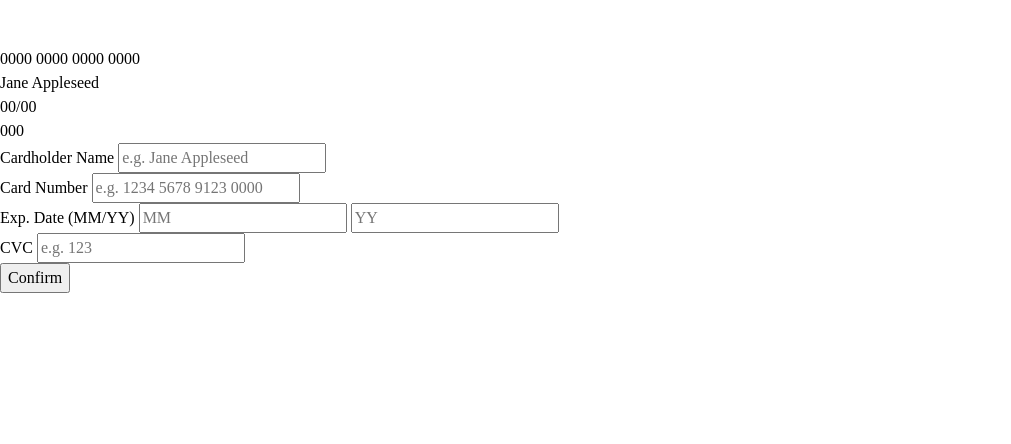
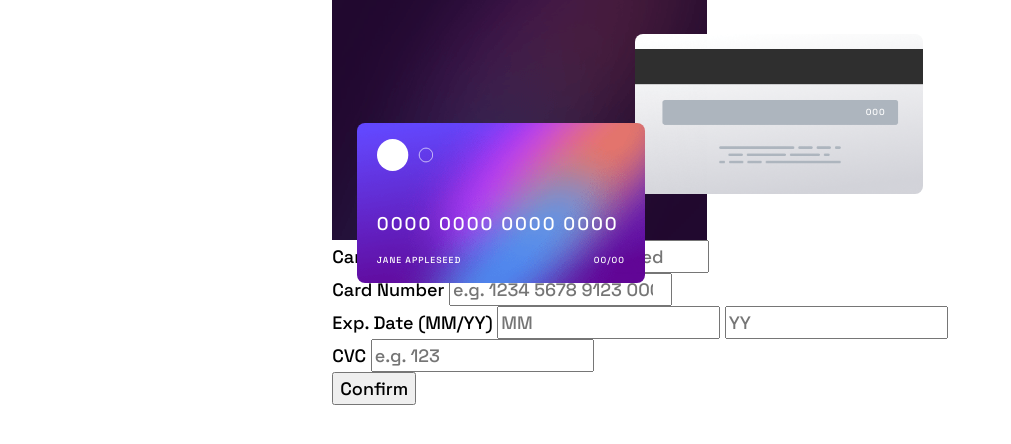
Before and after one commit to xapzx/interactive-card-details-form, a plain HTML site: page index.html in a window 1280 px wide. Shown: the whole page, without its empty margins (0-1011 px from the left). Drawn offline with Linux system fonts and the light colour scheme.

Commit message:
Styled and position credit cards

```diff
--- a/index.html
+++ b/index.html
@@ -15,20 +15,22 @@
 </head>
 <body>
   <main>
-    <div class="card-wrapper flex-group">
+    <h1 class="sr-only">Credit card form</h1>
+    <div class="card-wrapper">
+      <img src="images/bg-main-mobile.png" alt="Background image" class="bg-img">
       <div class="card-front">
-        <img src="images/card-logo.svg" alt="Card Logo">
+        <img src="images/card-logo.svg" alt="Card Logo" class="card-logo">
         <div class="cc-number">0000 0000 0000 0000</div>
-        <div class="cc-info">
+        <div class="cc-info cc-info-text">
           <p class="cc-owner">Jane Appleseed</p>
           <p class="cc-exp-date">00/00</p>
         </div>
       </div>
       <div class="card-back">
-        <p class="cc-cvc">000</p>
+        <p class="cc-cvc cc-info-text">000</p>
       </div>
     </div>
-    <form action="">
+    <form action="" class="flex-group">
       <p>
         <label for="name">Cardholder Name</label>
         <input type="text" name="name" id="name" placeholder="e.g. Jane Appleseed">
@@ -48,13 +50,13 @@
           <input type="number" name="cvc" id="cvc" placeholder="e.g. 123">
         </div>
       </div>
-      <button class="confirm">Confirm</button>
+      <button class="confirm-btn">Confirm</button>
     </form>
-    <div class="thank-state" style="display: none">
+    <div class="complete-state" style="display: none">
       <img src="images/icon-complete.svg" alt="Image of a tick">
-      <h2 class="thank-title">Thank you!</h2>
-      <p class="thank-confirm">We've added your card details</p>
-      <button class="continue">Continue</button>
+      <h2 class="complete-title">Thank you!</h2>
+      <p class="complete-confirm">We've added your card details</p>
+      <button class="continue-btn">Continue</button>
     </div>
   </main>
 </body>
--- a/style.css
+++ b/style.css
@@ -13,3 +13,90 @@
     --fs-base: 1.125rem;
     --fw-regular: 500;
 }
+
+main {
+    min-height: 100vh;
+}
+
+body {
+    min-height: 100vh;
+    background-color: var(--clr-neutral-white);
+    font-family: var(--ff-primary);
+    font-size: var(--fs-base);
+    font-weight: var(--fw-regular);
+    display: grid;
+    place-content: center;
+}
+
+.card-wrapper {
+    position: relative;
+    color: var(--clr-neutral-white);
+}
+
+.card-front, .card-back {
+    width: 18rem;
+    height: 10rem;
+    position: absolute;
+    background-image: url(images/bg-card-back.png);
+    background-repeat: no-repeat;
+    background-size: cover;
+    background-position: center;
+    border-radius: 0.5rem;
+}
+
+.card-front {
+    background-image: url(images/bg-card-front.png);
+    padding: 1rem 1.25rem;
+    bottom: -18%;
+    left: 4%;
+    z-index: 1;
+    display: grid;
+    grid-template-rows: auto 1fr auto;
+    align-items: end;
+    gap: 1rem;
+}
+
+.card-back {
+    top: 14%;
+    right: 4%;
+}
+
+.card-logo {
+    width: 3.5rem;
+}
+
+.cc-info {
+    display: flex;
+    justify-content: space-between;
+}
+
+.cc-number {
+    font-size: 1.15rem;
+    letter-spacing: 2px;
+}
+
+.cc-info-text {
+    text-transform: uppercase;
+    font-size: 0.55rem;
+    letter-spacing: 1px;
+}
+
+.cc-cvc {
+    position: absolute;
+    right: 13%;
+    top: 45.5%;
+}
+
+.sr-only {
+	border: 0 !important;
+	clip: rect(1px, 1px, 1px, 1px) !important; /* 1 */
+	-webkit-clip-path: inset(50%) !important;
+		clip-path: inset(50%) !important;  /* 2 */
+	height: 1px !important;
+	margin: -1px !important;
+	overflow: hidden !important;
+	padding: 0 !important;
+	position: absolute !important;
+	width: 1px !important;
+	white-space: nowrap !important;            /* 3 */
+}
```
